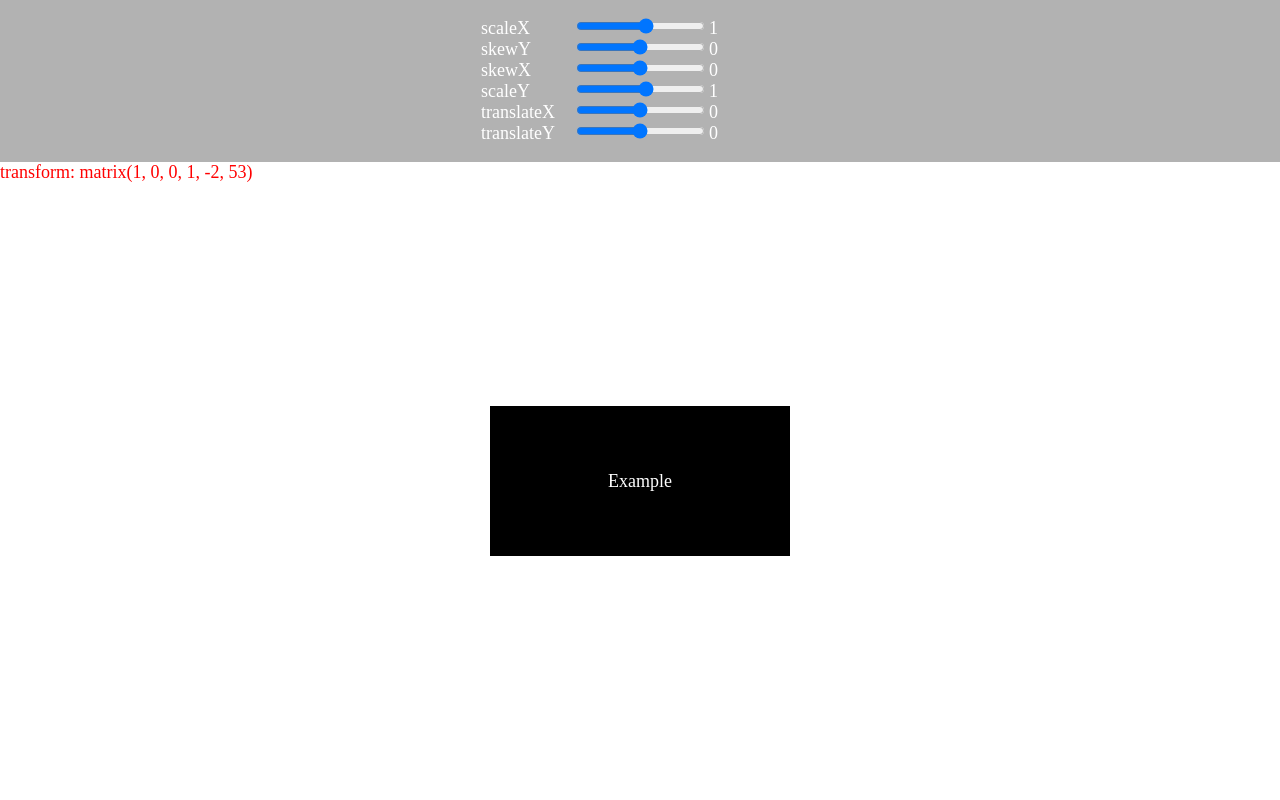
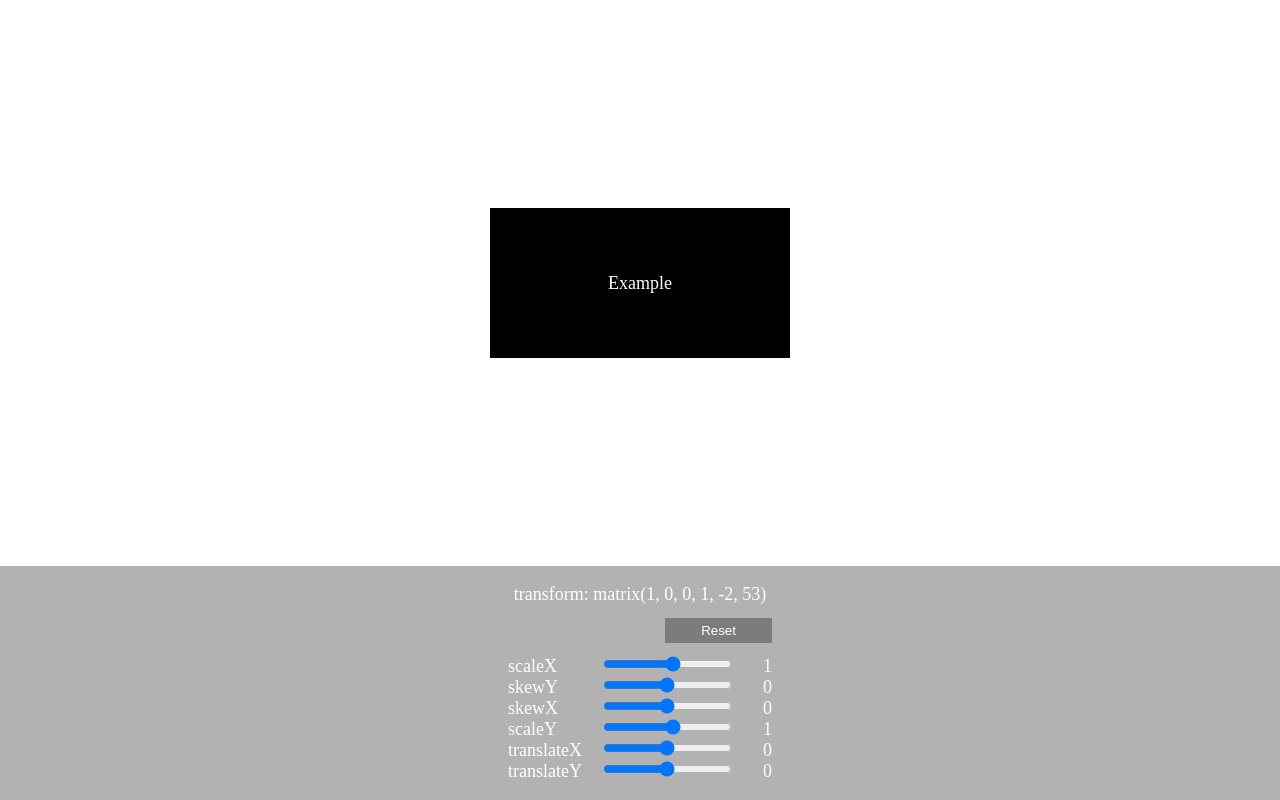
Before and after one commit to ArtyomShevchenko/transform-matrix-2d, a plain HTML site: page index.html in a window 1280 px wide. Drawn offline with Linux system fonts and the light colour scheme.

Commit message:
many fix

```diff
--- a/index.html
+++ b/index.html
@@ -23,21 +23,56 @@
             flex-direction: column;
         }
 
-        .control {
+        .control-container {
             display: flex;
             flex-direction: column;
             align-items: center;
-            padding: 1rem;
+            gap: .5rem;
+            padding: 1rem 1rem;
             position: relative;
             z-index: 99;
             background-color: rgba(0, 0, 0, .3);
             color: #fff;
         }
 
-        .control span {
+        .control-container .wrapper {
+            display: flex;
+            flex-direction: column;
+            align-items: center;
+            gap: .7rem;
+        }
+
+        .control-container .reset-btn {
+            padding: 0.3rem 2rem;
+            align-self: flex-end;
+            border: none;
+            background-color: rgba(0, 0, 0, .3);
+            color: #fff;
+            cursor: pointer;
+            transition: all .2s;
+        }
+
+        .control-container .reset-btn:hover {
+            background-color: rgba(0, 0, 0, .4);
+        }
+
+        .control {
+            display: flex;
+            flex-direction: column;
+            align-items: center;
+        }
+
+        .control span,
+        .control i {
             display: inline-block;
             width: 5rem;
             text-align: start;
+        }
+
+        .control i {
+            font-style: normal;
+            width: 2rem;
+            text-align: end;
         }
 
         .example {
@@ -58,61 +93,61 @@
             justify-content: center;
             transition: all 1s;
         }
-
-        .example>.transform-variable {
-            position: absolute;
-            top: 0;
-            left: 0;
-            z-index: 90;
-            color: red;
-        }
     </style>
 </head>
 
 <body>
     <div class="container">
+        <div class="example">
+            <div class="box" id="box">Example</div>
+        </div>
+
+        <div class="control-container">
+            <div class="wrapper">
+                <div id="transformVariable" class="transform-variable">transform: matrix(1, 0, 0, 1, -2, 53)</div>
+                <button class="reset-btn" id="resetBtn">Reset</button>
                 <div class="control" id="control">
                     <label for="">
                         <span>scaleX</span>
                         <input type="range" name="" id="scaleX" min="-10" max="10" value="1">
-                <span>1</span>
+                        <i>1</i>
                     </label>
 
                     <label for="">
                         <span>skewY</span>
                         <input type="range" name="" id="skewY" min="-10" max="10" value="0">
-                <span>0</span>
+                        <i>0</i>
                     </label>
 
                     <label for="">
                         <span>skewX</span>
                         <input type="range" name="" id="skewX" min="-10" max="10" value="0">
-                <span>0</span>
+                        <i>0</i>
                     </label>
 
                     <label for="">
                         <span>scaleY</span>
                         <input type="range" name="" id="scaleY" min="-10" max="10" value="1">
-                <span>1</span>
+                        <i>1</i>
                     </label>
 
                     <label for="">
                         <span>translateX</span>
                         <input type="range" name="" id="translateX" min="-100" max="100 " value="0">
-                <span>0</span>
+                        <i>0</i>
                     </label>
 
                     <label for="">
                         <span>translateY</span>
                         <input type="range" name="" id="translateY" min="-100" max="100 " value="0">
-                <span>0</span>
+                        <i>0</i>
                     </label>
                 </div>
+            </div>
+        </div>
 
-        <div class="example">
-            <div class="box" id="box">Example</div>
-            <div id="transformVariable" class="transform-variable">transform: matrix(1, 0, 0, 1, -2, 53)</div>
-        </div>
+
+
     </div>
 
     <script>
@@ -156,6 +191,31 @@
                 document.querySelector("#transformVariable").textContent = "transform: " + transform
             })
         })
+
+        const resetBtn = document.querySelector("#resetBtn").addEventListener("click", () => {
+            transform = `matrix(1, 0, 0, 1, 0, 0)`
+            element.style.setProperty("transform", transform);
+
+            labels.forEach((label) => {
+                const input = label.children[1]
+
+                switch (label.children[1].id) {
+                    case "scaleX":
+                        label.children[1].value = 1;
+                        label.children[2].textContent = 1
+                        break
+                    case "scaleY":
+                        label.children[1].value = 1;
+                        label.children[2].textContent = 1
+                        break
+                    default:
+                        input.value = 0;
+                        label.children[2].textContent = 0
+                }
+            })
+
+            document.querySelector("#transformVariable").textContent = "transform: " + transform
+        })
     </script>
 </body>
 
```
Lines whose indentation alone changed are shown as unchanged.
